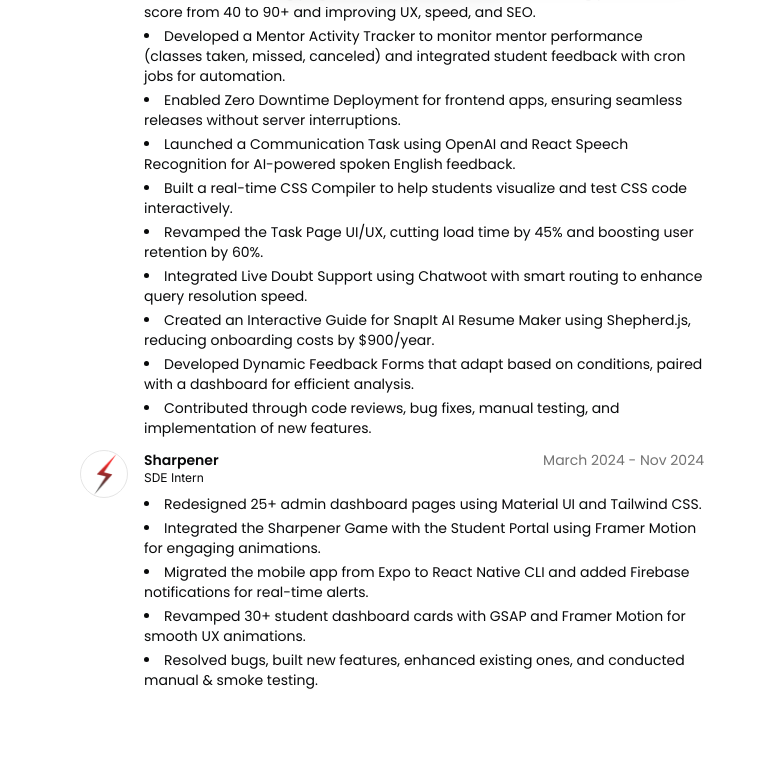
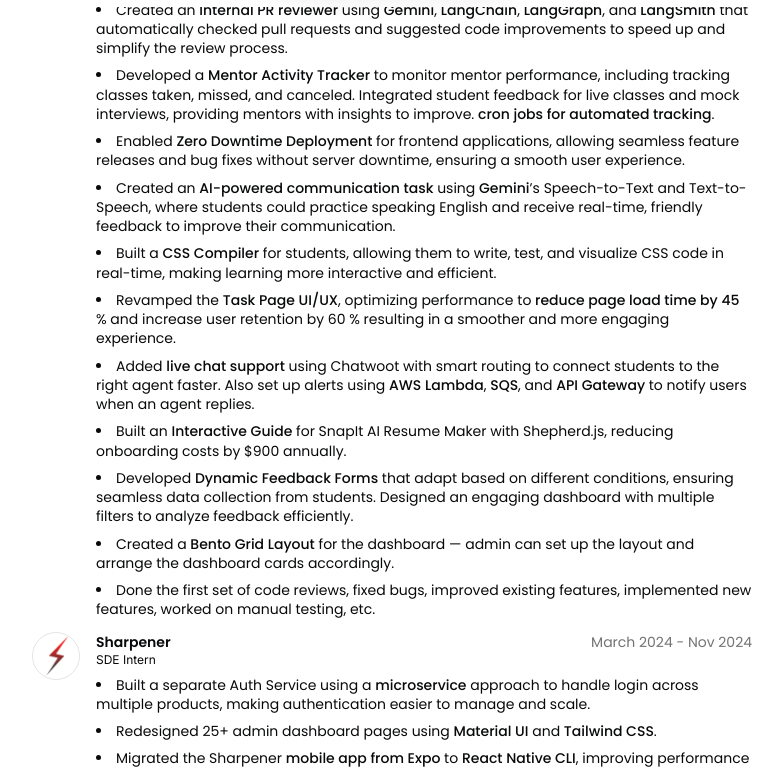
Before and after one commit to sourav0809/new-portfolio, a Next.js app: page / in a window 1280 px wide. Shown: the part 793-1562 px from the top of the page, without its empty margins (248-1030 px from the left). Built offline with nearby package versions, Linux system fonts and the light colour scheme.

Commit message:
feat: enhance layout and resume card components for improved UX and readability

```diff
--- a/src/app/layout.tsx
+++ b/src/app/layout.tsx
@@ -58,7 +58,7 @@
     <html lang="en" suppressHydrationWarning>
       <body
         className={cn(
-          "min-h-screen bg-background font-sans antialiased max-w-2xl mx-auto py-12 sm:py-24 px-6",
+          "min-h-screen bg-background font-sans antialiased max-w-3xl mx-auto py-12 sm:py-24 px-6",
           fontSans.variable
         )}
       >
--- a/src/app/page.tsx
+++ b/src/app/page.tsx
@@ -15,7 +15,7 @@
     <>
       <main className="flex flex-col min-h-[100dvh] space-y-10">
         <section id="hero">
-          <div className="mx-auto w-full max-w-2xl space-y-8">
+          <div className="mx-auto w-full max-w-3xl space-y-8">
             <div className="gap-2 flex justify-between">
               <div className="flex-col flex flex-1 space-y-1.5">
                 <BlurFadeText
--- a/src/components/resume-card.tsx
+++ b/src/components/resume-card.tsx
@@ -9,6 +9,50 @@
 import Link from "next/link";
 import React from "react";
 
+const boldify = (text: string) => {
+  const keywords = [
+    "Next.js",
+    "ShadCN UI",
+    "Gemini",
+    "LangChain",
+    "LangGraph",
+    "LangSmith",
+    "Internal PR reviewer",
+    "Mentor Activity Tracker",
+    "Zero Downtime Deployment",
+    "AI-powered communication task",
+    "CSS Compiler",
+    "Task Page UI/UX",
+    "live chat support",
+    "Interactive Guide",
+    "Dynamic Feedback Forms",
+    "microservice",
+    "Material UI",
+    "Tailwind CSS",
+    "React Native CLI",
+    "Firebase notifications",
+    "mobile app from Expo",
+    "reducing onboarding costs by \\$900 annually",
+    "cron jobs for automated tracking",
+    "increase user retention by 60 %",
+    "reduce page load time by 45",
+    "AWS Lambda",
+    "SQS",
+    "API Gateway",
+    "Bento Grid Layout",
+  ];
+
+  let result = text;
+  keywords.forEach((word) => {
+    const regex = new RegExp(`(${word})`, "gi");
+    result = result.replace(
+      regex,
+      `<span class="font-medium text-foreground">${word}</span>`
+    );
+  });
+
+  return result;
+};
 interface ResumeCardProps {
   logoUrl: string;
   altText: string;
@@ -103,13 +147,22 @@
                 duration: 0.7,
                 ease: [0.16, 1, 0.3, 1],
               }}
-              className="mt-2 text-xs sm:text-sm whitespace-normal w-full flex flex-col gap-1"
+              className="mt-2 text-xs sm:text-sm whitespace-normal w-full flex flex-col gap-x-1 gap-y-2"
             >
-              {description
-                .split("•")
-                .map((item, index) =>
-                  item.trim() ? <li key={index}>{item.trim()}</li> : null
-                )}
+              {description.split("•").map((item, index) => {
+                const trimmed = item.trim();
+                if (!trimmed) return null;
+
+                return (
+                  <li
+                    key={index}
+                    className="leading-snug"
+                    dangerouslySetInnerHTML={{
+                      __html: boldify(trimmed),
+                    }}
+                  />
+                );
+              })}
             </motion.div>
           )}
         </div>
--- a/src/data/resume.tsx
+++ b/src/data/resume.tsx
@@ -97,16 +97,33 @@
       logoUrl: "/sharpenerLogo.png",
       start: "Nov 2024",
       end: "Current",
-      description: `• Rebuilt the landing page with Next.js and ShadCN UI, boosting performance score from 40 to 90+ and improving UX, speed, and SEO.
-      • Developed a Mentor Activity Tracker to monitor mentor performance (classes taken, missed, canceled) and integrated student feedback with cron jobs for automation.
-      • Enabled Zero Downtime Deployment for frontend apps, ensuring seamless releases without server interruptions.
-      • Launched a Communication Task using OpenAI and React Speech Recognition for AI-powered spoken English feedback.
-      • Built a real-time CSS Compiler to help students visualize and test CSS code interactively.
-      • Revamped the Task Page UI/UX, cutting load time by 45% and boosting user retention by 60%.
-      • Integrated Live Doubt Support using Chatwoot with smart routing to enhance query resolution speed.
-      • Created an Interactive Guide for SnapIt AI Resume Maker using Shepherd.js, reducing onboarding costs by $900/year.
-      • Developed Dynamic Feedback Forms that adapt based on conditions, paired with a dashboard for efficient analysis.
-      • Contributed through code reviews, bug fixes, manual testing, and implementation of new features.`,
+      description: `• Rebuilt the landing page with Next.js and ShadCN UI boosting performance score from 40 to 90+ and
+      improving UX, speed, and SEO.
+      • Created an Internal PR reviewer using Gemini, LangChain, LangGraph, and LangSmith that automatically
+      checked pull requests and suggested code improvements to speed up and simplify the review process.
+      • Developed a Mentor Activity Tracker to monitor mentor performance, including tracking classes taken,
+      missed, and canceled. Integrated student feedback for live classes and mock interviews, providing mentors
+      with insights to improve. cron jobs for automated tracking.
+      • Enabled Zero Downtime Deployment for frontend applications, allowing seamless feature releases and bug
+      fixes without server downtime, ensuring a smooth user experience.
+      • Created an AI-powered communication task using Gemini’s Speech-to-Text and Text-to-Speech, where
+      students could practice speaking English and receive real-time, friendly feedback to improve their
+      communication.
+      • Built a CSS Compiler for students, allowing them to write, test, and visualize CSS code in real-time, making
+      learning more interactive and efficient.
+      • Revamped the Task Page UI/UX, optimizing performance to reduce page load time by 45 % and increase
+      user retention by 60 % resulting in a smoother and more engaging experience.
+      • Added live chat support using Chatwoot with smart routing to connect students to the right agent faster.
+      Also set up alerts using AWS Lambda, SQS, and API Gateway to notify users when an agent replies.
+      • Built an Interactive Guide for SnapIt AI Resume Maker with Shepherd.js, reducing onboarding costs by
+      $900 annually.
+      • Developed Dynamic Feedback Forms that adapt based on different conditions, ensuring seamless data
+      collection from students. Designed an engaging dashboard with multiple filters to analyze feedback efficiently.
+
+      • Created a Bento Grid Layout for the dashboard — admin can set up the layout and arrange the dashboard cards accordingly.
+
+      • Done the first set of code reviews, fixed bugs, improved existing features, implemented new features, worked
+      on manual testing, etc.`,
     },
     {
       company: "Sharpener",
@@ -117,11 +134,13 @@
       logoUrl: "/sharpenerLogo.png",
       start: "March 2024",
       end: "Nov 2024",
-      description: `• Redesigned 25+ admin dashboard pages using Material UI and Tailwind CSS.
-      • Integrated the Sharpener Game with the Student Portal using Framer Motion for engaging animations.
-      • Migrated the mobile app from Expo to React Native CLI and added Firebase notifications for real-time alerts.
-      • Revamped 30+ student dashboard cards with GSAP and Framer Motion for smooth UX animations.
-      • Resolved bugs, built new features, enhanced existing ones, and conducted manual & smoke testing.`,
+      description: `• Built a separate Auth Service using a microservice approach to handle login across multiple products, making
+authentication easier to manage and scale.
+• Redesigned 25+ admin dashboard pages using Material UI and Tailwind CSS.
+• Migrated the Sharpener mobile app from Expo to React Native CLI, improving performance and stability.
+Integrated Firebase notifications for real-time alerts.
+• Resolved bugs, enhanced existing features, developed new functionalities, and conducted manual and smoke
+testing to ensure system reliability.`,
     },
   ],
   education: [
```
